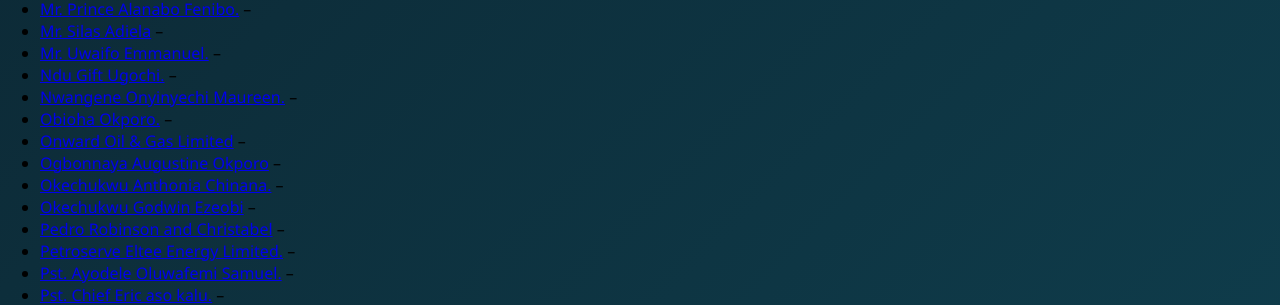
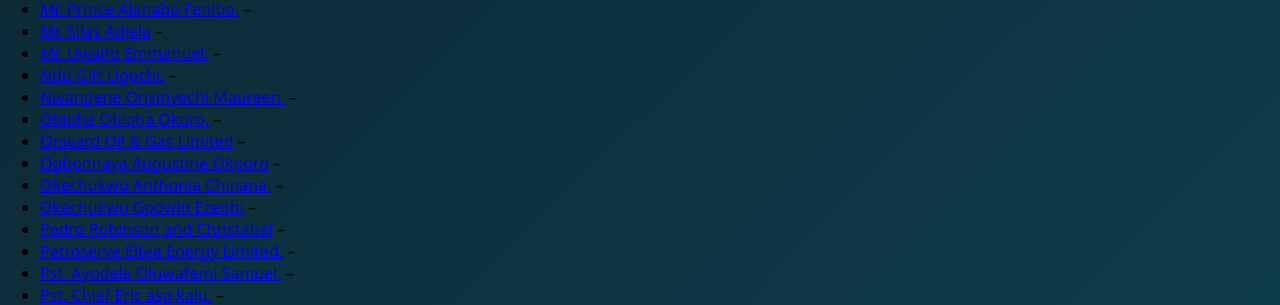
Before and after one commit to Redemtourist/staff-directory, a Jekyll site: the page built from index.md, in a window 1280 px wide. Shown: the part 1144-1449 px from the top of the page. Built offline with Jekyll 4.4.1, drawn with Linux system fonts in a browser that asks for light colours; our own code applies the rules of GitHub Pages for plain Markdown files.

Commit message:
Update obioha-okporo.md

```diff
--- a/_staff/obioha-okporo.md
+++ b/_staff/obioha-okporo.md
@@ -1,5 +1,5 @@
 ---
 layout: staff
-name: Obioha Okporo.
+name: Obioha Obioha Okoro.
 location: Ejuan Community, Rivers State, Nigeria.
 ---
```
